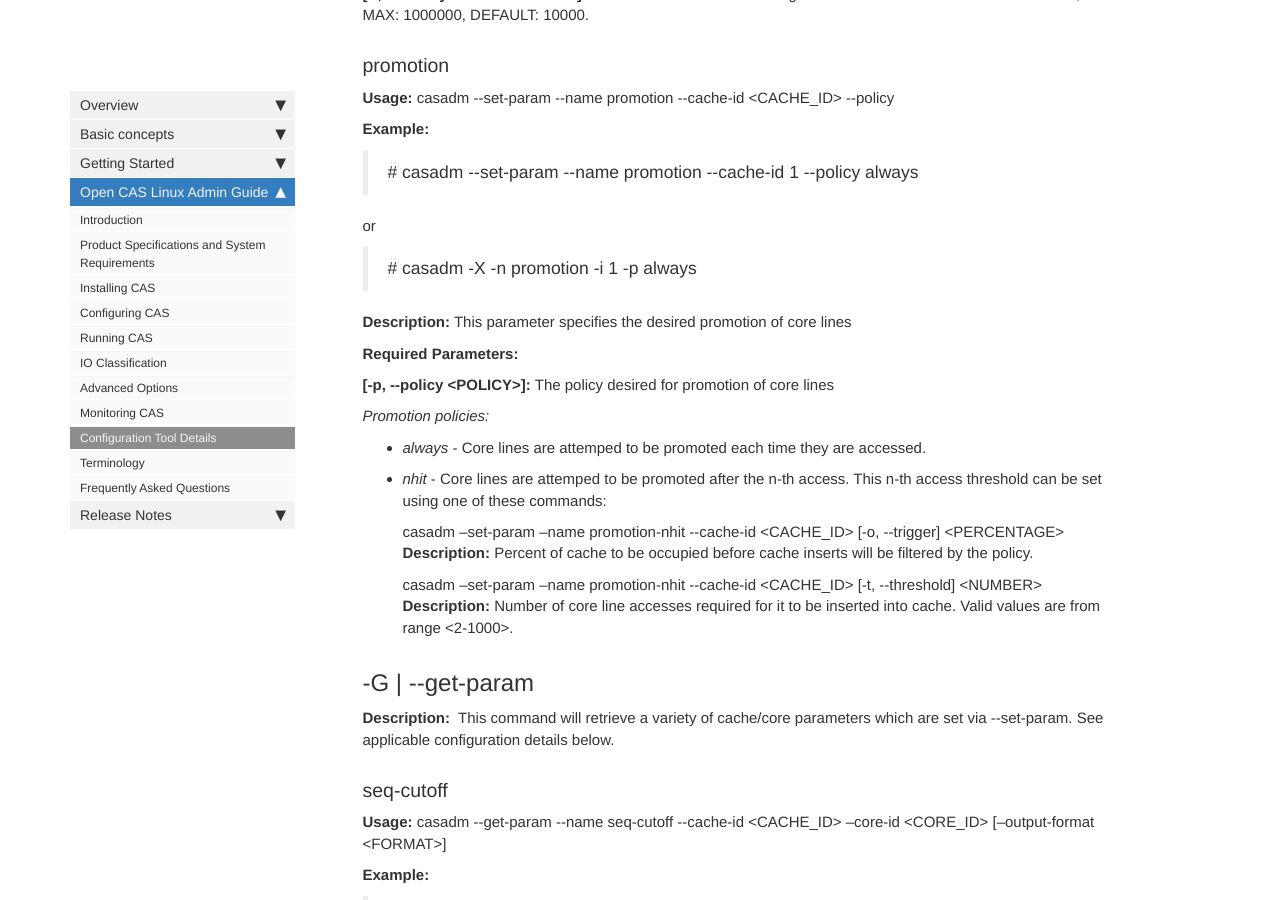
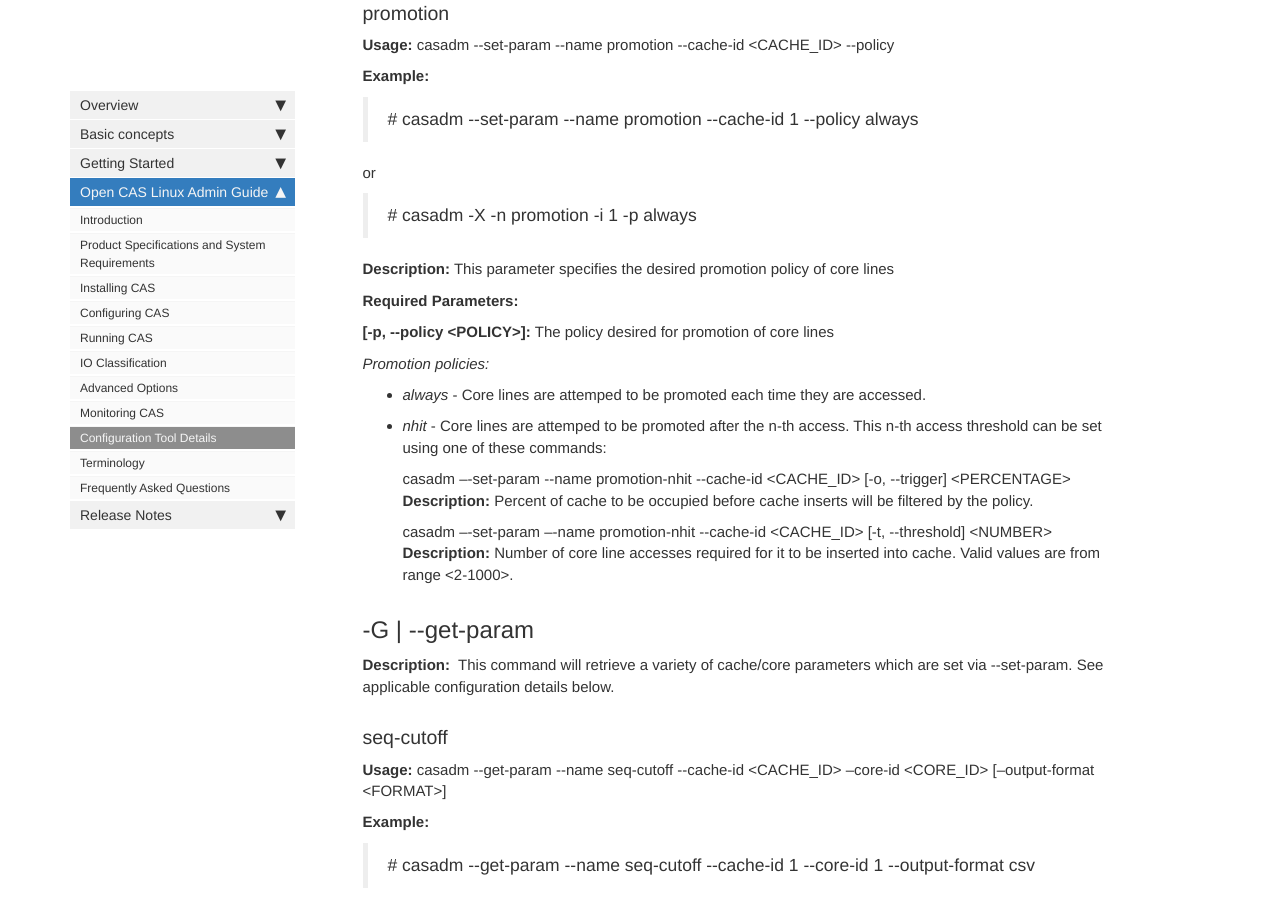
Before and after one commit to Open-CAS/open-cas.github.io, a Jekyll site: the page built from pages/open_cas_linux/guide_tool_details.md, in a window 1280 px wide and 900 px high, scrolled down 15795 px. Built offline with Jekyll 4.4.1, drawn with Linux system fonts in a browser that asks for light colours; nearby versions of some CDN libraries; comment, search, counter and statistics services are not loaded; some of the changed text lies outside the part shown.

Commit message:
Updates for v19.9

```diff
--- a/pages/open_cas_linux/guide_tool_details.md
+++ b/pages/open_cas_linux/guide_tool_details.md
@@ -842,7 +838,7 @@
 >   \# casadm -X -n promotion -i 1 -p always
 
 
-**Description:** This parameter specifies the desired promotion of core lines
+**Description:** This parameter specifies the desired promotion policy of core lines
 
 **Required Parameters:**
 
@@ -855,10 +851,10 @@
 -   *nhit* - Core lines are attemped to be promoted after the n-th access.
              This n-th access threshold can be set using one of these commands:
 
-       casadm –set-param –name promotion-nhit -\-cache-id \<CACHE_ID\> [-o, -\-trigger] \<PERCENTAGE\>
+       casadm –\-set-param -\-name promotion-nhit -\-cache-id \<CACHE_ID\> [-o, -\-trigger] \<PERCENTAGE\>
        **Description:** Percent of cache to be occupied before cache inserts will be filtered by the policy.
 
-       casadm –set-param –name promotion-nhit -\-cache-id \<CACHE_ID\>  [-t, -\-threshold] \<NUMBER\>
+       casadm –\-set-param –\-name promotion-nhit -\-cache-id \<CACHE_ID\>  [-t, -\-threshold] \<NUMBER\>
       **Description:** Number of core line accesses required for it to be inserted into cache. Valid values are from range <2-1000>.
 
 
```
Also changed, not shown: other parts of pages/open_cas_linux/guide_tool_details.md (+0 -4 lines), pages/release/open_cas_linux_release_notes.md (+2 -1 lines).
